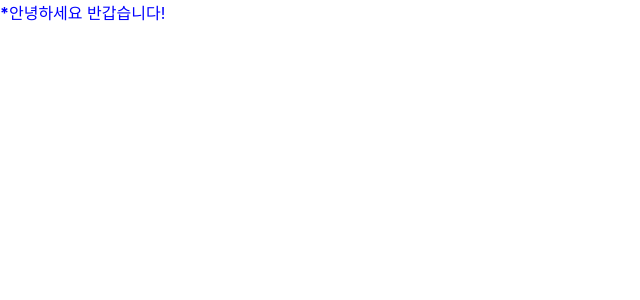
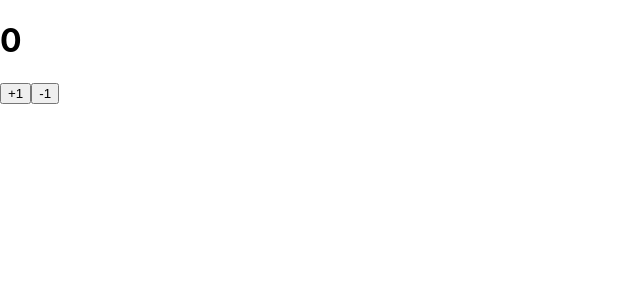
Before and after one commit to pji0219/React_study, a React (Create React App) app: page / in a window 1280 px wide. Shown: the top 300 px of the page, without its empty margins (0-640 px from the left). Built offline with nearby package versions, Linux system fonts and the light colour scheme.

Commit message:
클래스 카운터

```diff
--- a/src/App.js
+++ b/src/App.js
@@ -1,14 +1,14 @@
 import React, {Component} from 'react';
-import ClassType from './components/ClassType';
+import ClassCounter from './components/ClassCounter';
 
-class Hello extends Component {
+class App extends Component {
   render() {
     return (
       <div>
-        <ClassType name="반갑습니다!" color="blue" isSpecial="ture"/>
+        <ClassCounter/>
       </div>
     )
   }
 }
 
-export default Hello;
+export default App;
--- /dev/null
+++ b/src/components/ClassCounter.js
@@ -0,0 +1,24 @@
+import React, { Component } from 'react';
+
+class ClassCounter extends Component {
+
+    handleIncrease() { // state로 사용하기 위한 커스텀 메서드를 만들수 있음
+        console.log('increase');
+    }
+
+    handleDecrease() {
+        console.log('decrease');
+    }
+
+    render() {
+        return (
+            <div>
+                <h1>0</h1>
+                <button onClick={this.handleIncrease}>+1</button>
+                <button onClick={this.handleDecrease}>-1</button>
+            </div>
+        );
+    }
+}
+
+export default ClassCounter;
```
